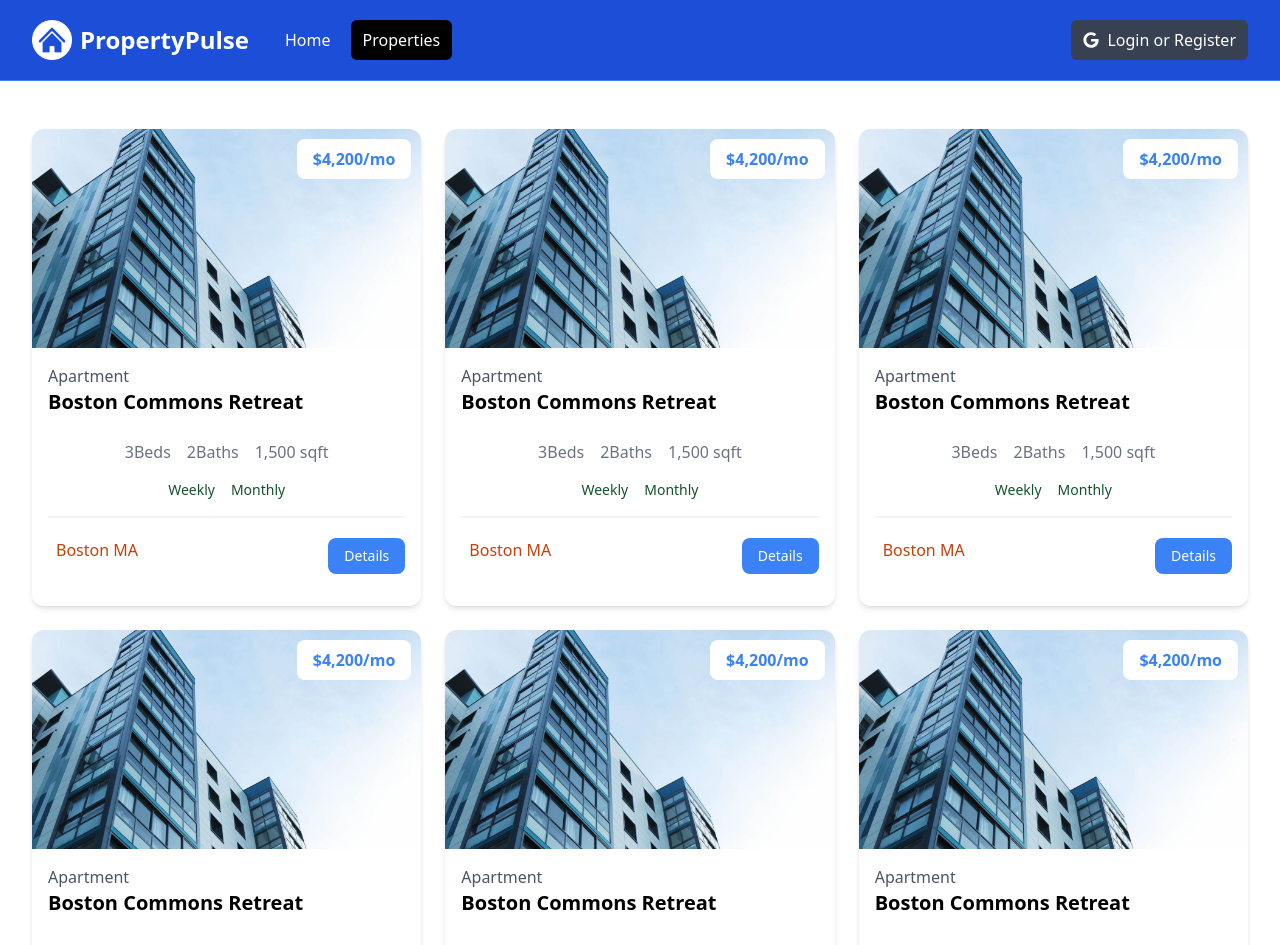
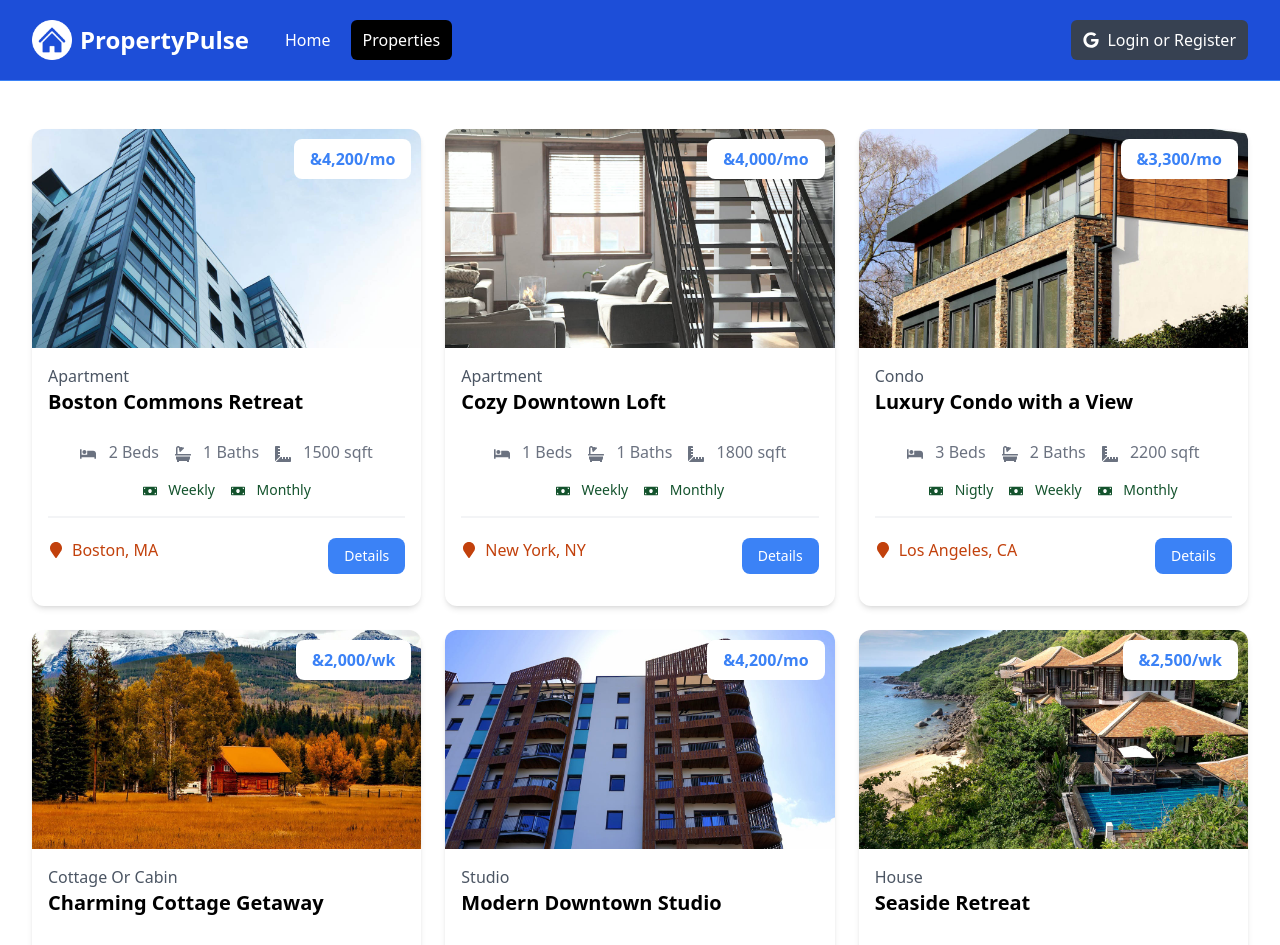
Before and after one commit to mbArturas/nt-pulsas, a Next.js app: page /properties in a window 1280 px wide. Shown: the top 945 px of the page. Built offline with nearby package versions, Linux system fonts and the light colour scheme.

Commit message:
Property cards dynamic data

```diff
--- a/components/PropertyCard.jsx
+++ b/components/PropertyCard.jsx
@@ -1,60 +1,98 @@
-const PropertyCard = () => {
+import Image from 'next/image';
+import Link from 'next/link';
+import {
+  FaBed,
+  FaBath,
+  FaRulerCombined,
+  FaMoneyBill,
+  FaMapMarker,
+} from 'react-icons/fa';
+
+const PropertyCard = ({ property }) => {
+  const getRateDisplay = () => {
+    const { rates } = property;
+    if (rates.monthly) {
+      return `${rates.monthly.toLocaleString()}/mo`;
+    } else if (rates.weekly) {
+      return `${rates.weekly.toLocaleString()}/wk`;
+    } else if (rates.nightly) {
+      return `${rates.nightly.toLocaleString()}/night`;
+    }
+  };
+
   return (
-    <div class='rounded-xl shadow-md relative'>
-      <img
-        src='images/properties/a1.jpg'
+    <div className='rounded-xl shadow-md relative'>
+      <Image
+        src={`/images/properties/${property.images[0]}`}
         alt=''
-        class='w-full h-auto rounded-t-xl'
+        width='0'
+        height='0'
+        sizes='100vw'
+        className='w-full h-auto rounded-t-xl'
       />
-      <div class='p-4'>
-        <div class='text-left md:text-center lg:text-left mb-6'>
-          <div class='text-gray-600'>Apartment</div>
-          <h3 class='text-xl font-bold'>Boston Commons Retreat</h3>
+      <div className='p-4'>
+        <div className='text-left md:text-center lg:text-left mb-6'>
+          <div className='text-gray-600'>{property.type}</div>
+          <h3 className='text-xl font-bold'>{property.name}</h3>
         </div>
-        <h3 class='absolute top-[10px] right-[10px] bg-white px-4 py-2 rounded-lg text-blue-500 font-bold text-right md:text-center lg:text-right'>
-          $4,200/mo
+        <h3 className='absolute top-[10px] right-[10px] bg-white px-4 py-2 rounded-lg text-blue-500 font-bold text-right md:text-center lg:text-right'>
+          &{getRateDisplay()}
         </h3>
 
-        <div class='flex justify-center gap-4 text-gray-500 mb-4'>
+        <div className='flex justify-center gap-4 text-gray-500 mb-4'>
           <p>
-            <i class='fa-solid fa-bed'></i> 3
-            <span class='md:hidden lg:inline'>Beds</span>
+            <FaBed className='md:hidden lg:inline mr-2' /> {property.beds}
+            <span className='md:hidden lg:inline'> Beds</span>
           </p>
           <p>
-            <i class='fa-solid fa-bath'></i> 2
-            <span class='md:hidden lg:inline'>Baths</span>
+            <FaBath className='md:hidden lg:inline mr-2' /> {property.baths}
+            <span className='md:hidden lg:inline'> Baths</span>
           </p>
           <p>
-            <i class='fa-solid fa-ruler-combined'></i>
-            1,500 <span class='md:hidden lg:inline'>sqft</span>
+            <FaRulerCombined className='md:hidden lg:inline  mr-2' />{' '}
+            {property.square_feet}
+            <span className='md:hidden lg:inline'> sqft</span>
           </p>
         </div>
 
-        <div class='flex justify-center gap-4 text-green-900 text-sm mb-4'>
-          <p>
-            <i class='fa-solid fa-money-bill'></i> Weekly
-          </p>
-          <p>
-            <i class='fa-solid fa-money-bill'></i> Monthly
-          </p>
+        <div className='flex justify-center gap-4 text-green-900 text-sm mb-4'>
+          {property.rates.nightly && (
+            <p>
+              <FaMoneyBill className='inline mr-2' /> Nigtly
+            </p>
+          )}
+
+          {property.rates.weekly && (
+            <p>
+              <FaMoneyBill className='inline mr-2' /> Weekly
+            </p>
+          )}
+
+          {property.rates.monthly && (
+            <p>
+              <FaMoneyBill className='inline mr-2' /> Monthly
+            </p>
+          )}
         </div>
 
-        <div class='border border-gray-100 mb-5'></div>
+        <div className='border border-gray-100 mb-5'></div>
 
-        <div class='flex flex-col lg:flex-row justify-between mb-4'>
-          <div class='flex align-middle gap-2 mb-4 lg:mb-0'>
-            <i class='fa-solid fa-location-dot text-lg text-orange-700'></i>
-            <span class='text-orange-700'> Boston MA </span>
+        <div className='flex flex-col lg:flex-row justify-between mb-4'>
+          <div className='flex align-middle gap-2 mb-4 lg:mb-0'>
+            <FaMapMarker className='text-orange-700 mt-1' />
+            <span className='text-orange-700'>
+              {' '}
+              {property.location.city}, {property.location.state}
+            </span>
           </div>
-          <a
-            href='property.html'
-            class='h-[36px] bg-blue-500 hover:bg-blue-600 text-white px-4 py-2 rounded-lg text-center text-sm'>
+          <Link
+            href={`/properties/${property._id}`}
+            className='h-[36px] bg-blue-500 hover:bg-blue-600 text-white px-4 py-2 rounded-lg text-center text-sm'>
             Details
-          </a>
+          </Link>
         </div>
       </div>
     </div>
   );
-}
-
-export default PropertyCard
+};
+export default PropertyCard;
```
